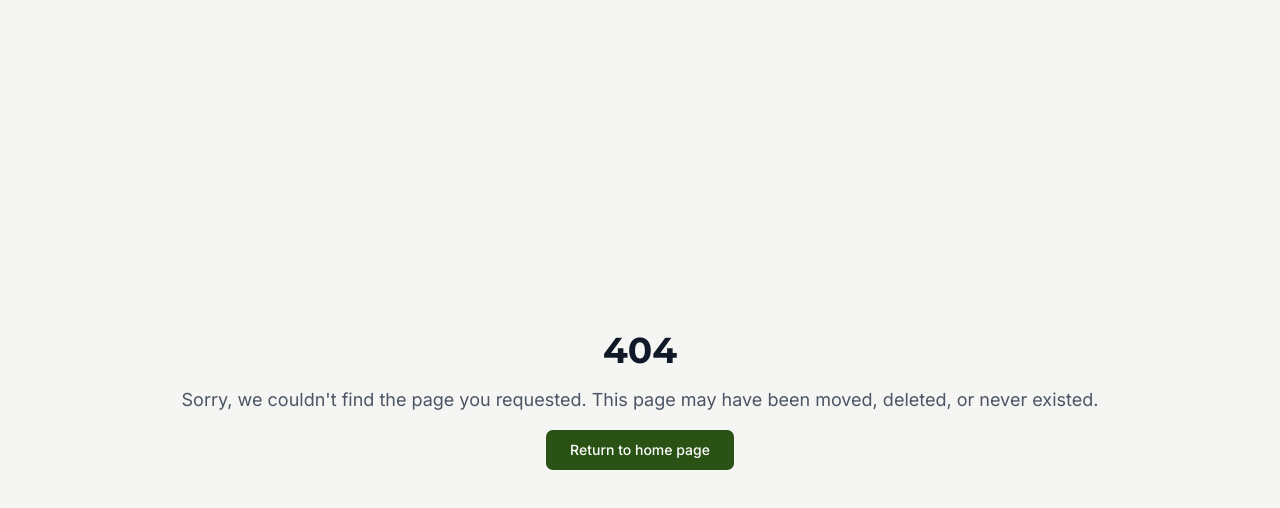
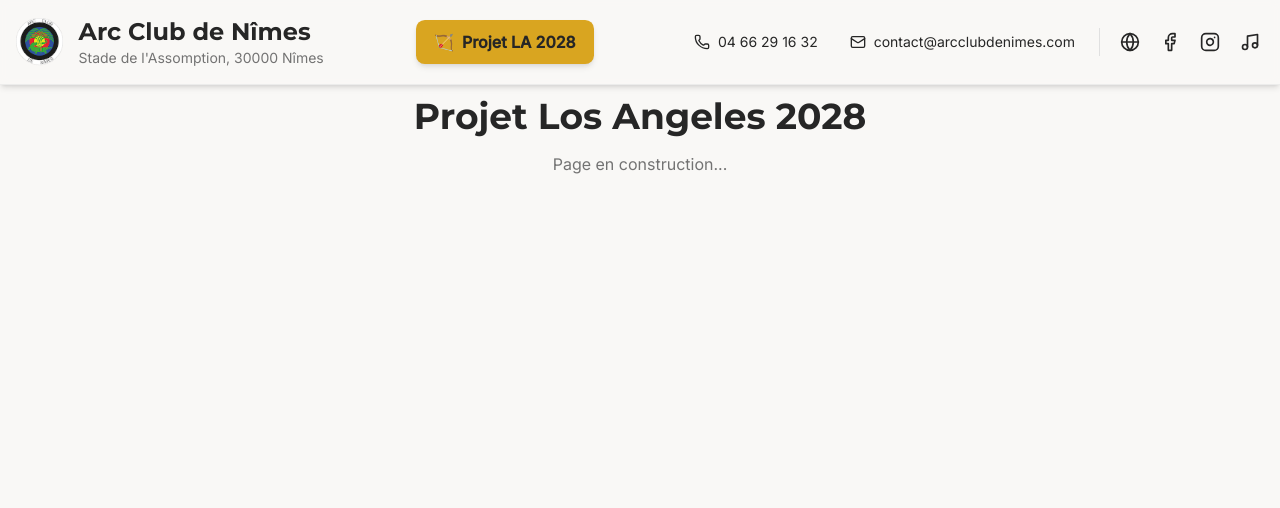
Before and after one commit to nc7hmwtkz4-dot/sg-367be137-3608-459c-9bca-cc2af1e0b7e2-1780337345, a Next.js app: page /los-angeles-2028 in a window 1280 px wide. Before the commit this address had no page. Shown: the top 508 px of the page. Built offline with nearby package versions, Linux system fonts and the light colour scheme.

Commit message:
feat(ui): add button and create page

```diff
--- a/src/components/Header.tsx
+++ b/src/components/Header.tsx
@@ -1,5 +1,6 @@
 import { Phone, Mail, Globe, Facebook, Instagram, Music } from "lucide-react";
 import { useEffect, useState } from "react";
+import Link from "next/link";
 
 export function Header() {
   const [isScrolled, setIsScrolled] = useState(false);
@@ -38,6 +39,14 @@ export function Header() {
               </p>
             </div>
           </div>
+
+          <Link
+            href="/los-angeles-2028"
+            className="hidden lg:flex items-center gap-2 px-4 py-2 bg-olympic-gold text-olympic-gold-foreground font-semibold rounded-lg shadow-md hover:shadow-lg hover:bg-olympic-gold/90 transition-all duration-300 hover:scale-105 border-2 border-olympic-gold/20"
+          >
+            <span>🏹</span>
+            <span>Projet LA 2028</span>
+          </Link>
 
           <div className="flex flex-wrap items-center justify-center gap-2 md:gap-4 text-xs md:text-sm">
             <a
--- /dev/null
+++ b/src/pages/los-angeles-2028.tsx
@@ -0,0 +1,20 @@
+import { Header } from "@/components/Header";
+import { SEO } from "@/components/SEO";
+
+export default function LosAngeles2028() {
+  return (
+    <>
+      <SEO
+        title="Projet Los Angeles 2028 - Arc Club de Nîmes"
+        description="Découvrez les 8 athlètes de l'Arc Club de Nîmes en route vers les Jeux Olympiques de Los Angeles 2028."
+      />
+      <Header />
+      <main className="min-h-screen pt-24 pb-16">
+        <div className="container">
+          <h1 className="text-4xl font-bold text-center">Projet Los Angeles 2028</h1>
+          <p className="text-center text-muted-foreground mt-4">Page en construction...</p>
+        </div>
+      </main>
+    </>
+  );
+}
--- a/src/styles/globals.css
+++ b/src/styles/globals.css
@@ -52,6 +52,8 @@
     --border: 0 0% 88%;
     --input: 0 0% 88%;
     --ring: 100 60% 20%;
+    --olympic-gold: 43 74% 49%;
+    --olympic-gold-foreground: 0 0% 15%;
     --chart-1: 100 60% 40%;
     --chart-2: 220 70% 50%;
     --chart-3: 25 95% 60%;
--- a/tailwind.config.ts
+++ b/tailwind.config.ts
@@ -45,6 +45,10 @@ const config: Config = {
           DEFAULT: "hsl(var(--destructive))",
           foreground: "hsl(var(--destructive-foreground))",
         },
+        "olympic-gold": {
+          DEFAULT: "hsl(var(--olympic-gold))",
+          foreground: "hsl(var(--olympic-gold-foreground))",
+        },
         border: "hsl(var(--border))",
         input: "hsl(var(--input))",
         ring: "hsl(var(--ring))",
```
Also changed, not shown: .softgen/tasks/task-1.md.
